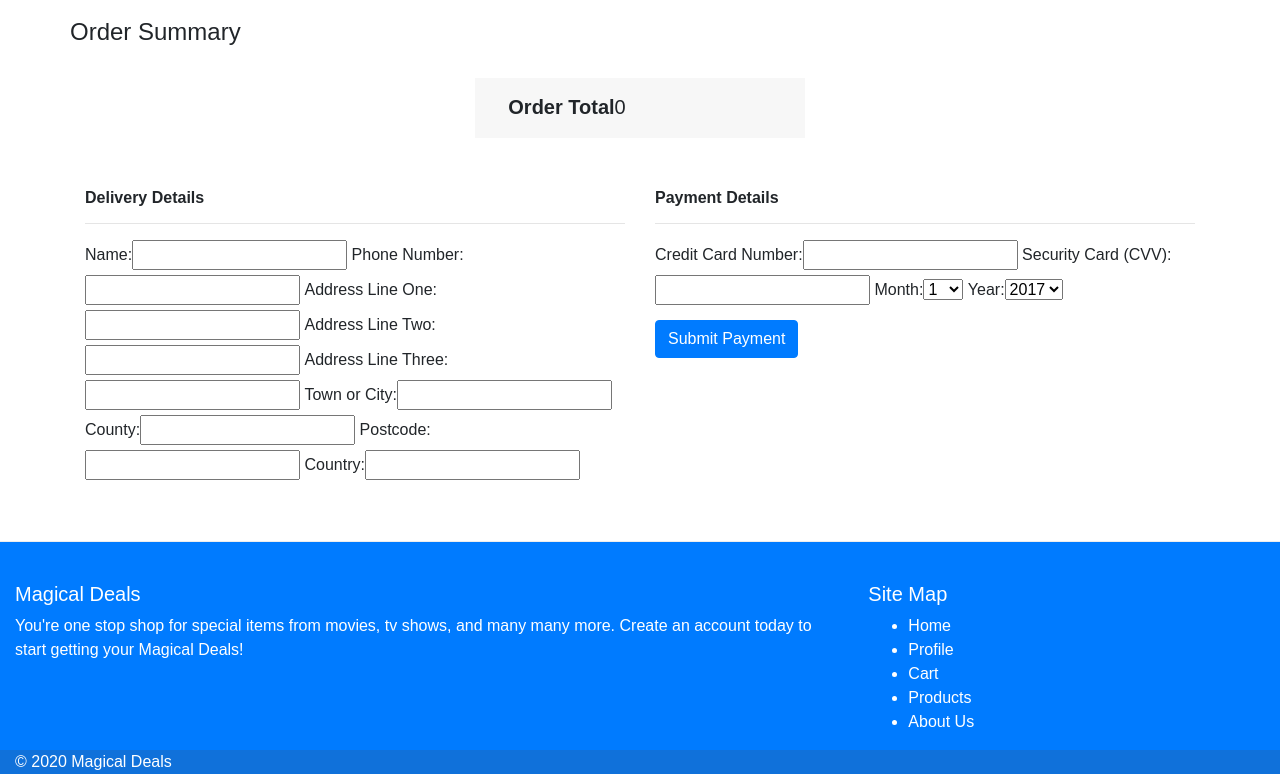
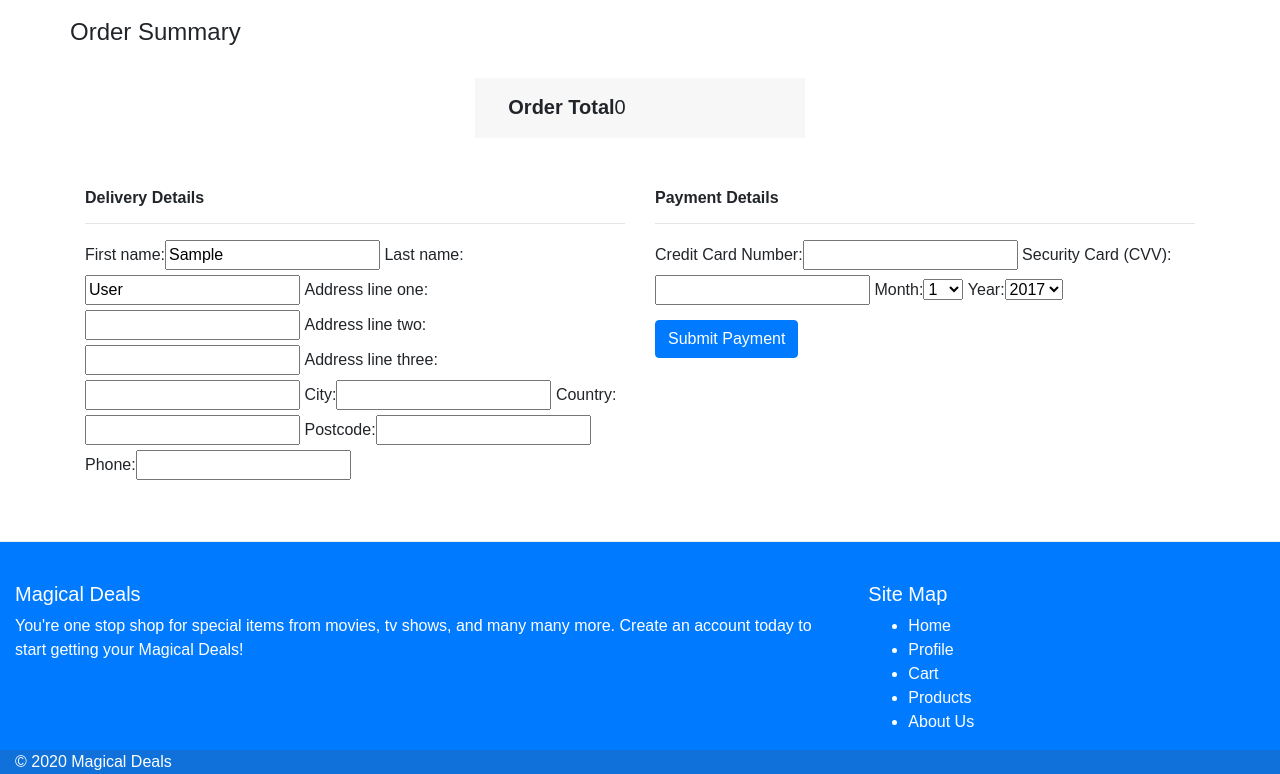
Before and after one commit to aidan-stritch/magical-deals, a Django app: page /checkout/ in a window 1280 px wide. Shown: the part 278-1052 px from the top of the page. Run offline with Django 3.2, Linux system fonts and the light colour scheme; the visitor is signed in with stand-in values (Sample User, id 1); some libraries are stand-ins or nearby versions.

Commit message:
updated checkout app so that users address is auto loaded to the correct fields in checkout to make checkout easier for customers

```diff
--- a/checkout/forms.py
+++ b/checkout/forms.py
@@ -1,5 +1,7 @@
 from django import forms
 from .models import Order
+from django.contrib.auth.models import User
+from accounts.models import UserCreate
 
 
 class MakePaymentForm(forms.Form):
@@ -25,7 +27,22 @@ class OrderForm(forms.ModelForm):
 
     class Meta:
         model = Order
-        fields = ('name', 'phone_Number',
-                  'address_Line_One', 'address_Line_Two',
-                  'address_Line_Three', 'town_or_City',
-                  'county', 'postcode', 'country')
+        fields = ()
+
+
+class Delivery_Person_Form(forms.ModelForm):
+    """ a form that displays the users name
+    for delivery address purposes"""
+    class Meta:
+        model = User
+        fields = ('first_name', 'last_name')
+
+
+class Delivery_Address_Form(forms.ModelForm):
+    """ a form that displays the users address
+    for delivery address purposes"""
+    class Meta:
+        model = UserCreate
+        fields = ('address_line_one', 'address_line_two',
+                  'address_line_three', 'city', 'country', 'postcode',
+                  'phone')
--- a/checkout/models.py
+++ b/checkout/models.py
@@ -5,7 +5,7 @@ from products.models import Product
 
 
 class Order(models.Model):
-    """ A model to handle a customers order
+    """ A model to handle a customers delivery address
     when they checkout of the store from the cart"""
 
     name = models.CharField(max_length=100, blank=False)
@@ -24,6 +24,8 @@ class Order(models.Model):
 
 
 class OrderLineItem(models.Model):
+    """ A model to handle a customers order
+    when they checkout of the store from the cart"""
     order = models.ForeignKey(Order, null=False)
     product = models.ForeignKey(Product, null=False)
     quantity = models.IntegerField(blank=False)
--- a/checkout/templates/checkout.html
+++ b/checkout/templates/checkout.html
@@ -50,7 +50,9 @@
         <div class="form-group col-md-6">
             <h6>Delivery Details</h6>
             <hr>
-            {{ order_form | as_bootstrap }}
+            {{ user_form | as_bootstrap }}
+            {{ address_form | as_bootstrap }}
+
         </div>
         <div class="form-group col-md-6">
             <h6>Payment Details</h6>
--- a/checkout/views.py
+++ b/checkout/views.py
@@ -6,7 +6,9 @@ from .models import OrderLineItem
 from django.conf import settings
 from django.utils import timezone
 from products.models import Product
+from .forms import Delivery_Person_Form, Delivery_Address_Form
 import stripe
+
 
 # Create your views here.
 
@@ -18,11 +20,17 @@ def checkout(request):
     if request.method == "POST":
         order_form = OrderForm(request.POST)
         payment_form = MakePaymentForm(request.POST)
+        user_form = Delivery_Person_Form(request.POST, instance=request.user)
+        address_form = Delivery_Address_Form(request.POST,
+                                             instance=request.user.usercreate)
 
-        if order_form.is_valid() and payment_form.is_valid():
+        if order_form.is_valid() and payment_form.is_valid() and user_form.is_valid() and address_form.is_valid():
             order = order_form.save(commit=False)
             order.date = timezone.now()
             order.save()
+
+            user_form.save()
+            address_form.save()
 
             cart = request.session.get('cart', {})
             total = 0
@@ -60,8 +68,11 @@ def checkout(request):
                 request, "Unable to take payment from the card provided")
     else:
         payment_form = MakePaymentForm()
-        order_form = OrderForm()
-    args = {'order_form': order_form, 'payment_form': payment_form,
+        user_form = Delivery_Person_Form(instance=request.user)
+        address_form = Delivery_Address_Form(instance=request.user.usercreate)
+
+    args = {'user_form': user_form, 'address_form': address_form,
+            'payment_form': payment_form,
             'publishable': settings.STRIPE_PUBLISHABLE}
 
     return render(request, "checkout.html", args)
```
